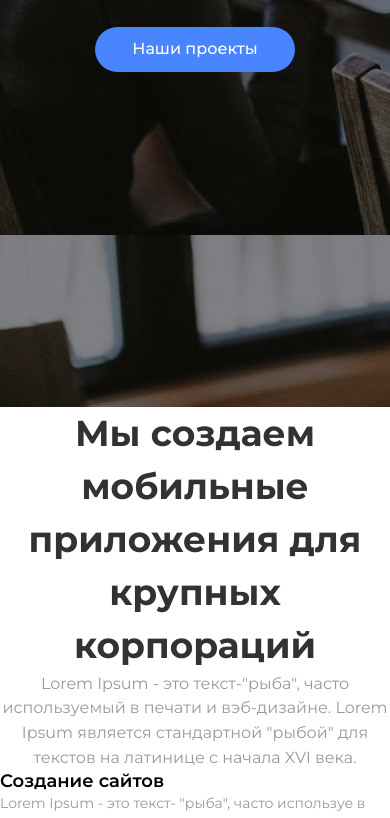
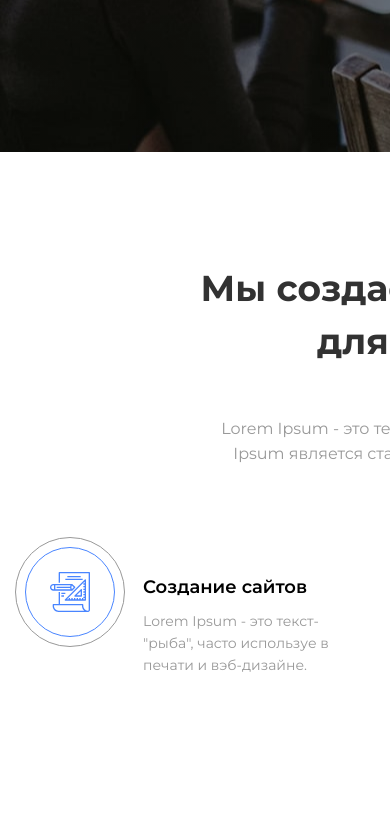
Before and after one commit to riko1212/41-blended-1, a plain HTML site: page index.html in a window 390 px wide. Shown: the part 765-1583 px from the top of the page. Drawn offline with nearby package versions, Linux system fonts and the light colour scheme.

Commit message:
style-mobile-section

```diff
--- a/css/style.css
+++ b/css/style.css
@@ -96,7 +96,8 @@ ul {
   margin-bottom: 20px;
 }
 
-.hero-button {
+.hero-button,
+.mobile-button {
   display: block;
   margin: 0 auto;
 }
@@ -112,16 +113,73 @@ ul {
   margin-bottom: 50px;
 }
 
+.mobile {
+  padding-top: 110px;
+  padding-bottom: 105px;
+}
+
 .mobile-title {
+  max-width: 740px;
+  margin: 0 auto 50px;
   text-align: center;
   color: var(--second-title-color);
 }
 
 .mobile-text {
+  max-width: 730px;
+  margin: 0 auto 70px;
   text-align: center;
 }
 
+.mobile-list {
+  display: flex;
+  margin-left: -27px;
+  margin-bottom: 55px;
+}
+
+.mobile-item {
+  display: flex;
+  flex-basis: calc(100% / 3 - 27px);
+  margin-left: 27px;
+}
+
+.mobile-icon {
+  fill: var(--accent-color);
+}
+
+.circle-out {
+  margin-right: 18px;
+  display: flex;
+  justify-content: center;
+  align-items: center;
+  flex-shrink: 0;
+  /*--------------- почитать --------------- */
+  width: 110px;
+  height: 110px;
+  border: 1px solid var(--main-text-color);
+  border-radius: 50%;
+}
+
+.circle-out:hover .circle-in {
+  background-color: var(--accent-color);
+}
+
+.circle-out:hover .mobile-icon {
+  fill: #ffffff;
+}
+
+.circle-in {
+  display: flex;
+  justify-content: center;
+  align-items: center;
+  width: 90px;
+  height: 90px;
+  border: 1px solid var(--accent-color);
+  border-radius: 50%;
+}
+
 .mobile-list-title {
+  margin-bottom: 12px;
   font-weight: 600;
   font-size: 18px;
   line-height: 1.22;
@@ -131,3 +189,7 @@ ul {
 .mobile-list-text {
   font-size: 14px;
 }
+
+.mobile-item-content {
+  margin-top: 40px;
+}
--- a/index.html
+++ b/index.html
@@ -45,6 +45,7 @@
     </header>
     <main>
       <section class="hero">
+        <div class="container">
         <p class="hero-text">Передовая IT студия</p>
         <h1 class="hero-title">
           Мы создаем легкие решения сложных задач и проблем
@@ -52,6 +53,7 @@
         <button type="button" class="hero-button btn">Наши проекты</button>
       </section>
       <section class="mobile">
+        <div class="container ">
         <h2 class="mobile-title section-title">
           Мы создаем мобильные приложения для крупных корпораций
         </h2>
@@ -62,28 +64,57 @@
         </p>
         <ul class="mobile-list list">
           <li class="mobile-item">
+            <div class="circle-out">
+              <div class="circle-in">
+                <svg class="mobile-icon" width="40" height="40">
+                  <use href="./images/symbol-defs.svg#icon-group"></use>
+                </svg>
+              </div>
+            </div>
+            <div class="mobile-item-content">
               <h3 class="mobile-list-title">Создание сайтов</h3>
               <p class="section-text mobile-list-text">
                 Lorem Ipsum - это текст- "рыба", часто используе в печати и
                 вэб-дизайне.
               </p>
+            </div>
           </li>
           <li class="mobile-item">
+            <div class="circle-out">
+              <div class="circle-in">
+                <svg class="mobile-icon" width="40" height="40">
+                  <use href="./images/symbol-defs.svg#icon-group"></use>
+                </svg>
+              </div>
+            </div>
+            <div class="mobile-item-content">
               <h3 class="mobile-list-title">Создание сайтов</h3>
               <p class="section-text mobile-list-text">
                 Lorem Ipsum - это текст- "рыба", часто используе в печати и
                 вэб-дизайне.
               </p>
+            </div>
           </li>
           <li class="mobile-item">
+            <div class="circle-out">
+              <div class="circle-in">
+                <svg class="mobile-icon" width="40" height="40">
+                  <use href="./images/symbol-defs.svg#icon-group"></use>
+                </svg>
+              </div>
+            </div>
+            <div class="mobile-item-content">
               <h3 class="mobile-list-title">Создание сайтов</h3>
               <p class="section-text mobile-list-text">
                 Lorem Ipsum - это текст- "рыба", часто используе в печати и
                 вэб-дизайне.
               </p>
+            </div>
           </li>
         </ul>
         <button type="button" class="mobile-button btn">Все услуги</button>
+        </div>
+        </div>
       </section>
     </main>
   </body>
```
Also changed, not shown: images/symbol-defs.svg (added). Lines whose indentation alone changed are shown as unchanged.
